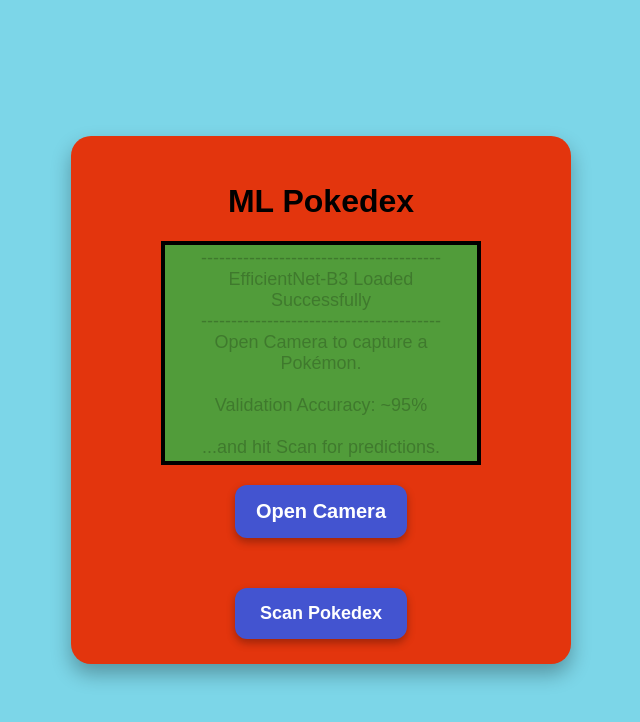
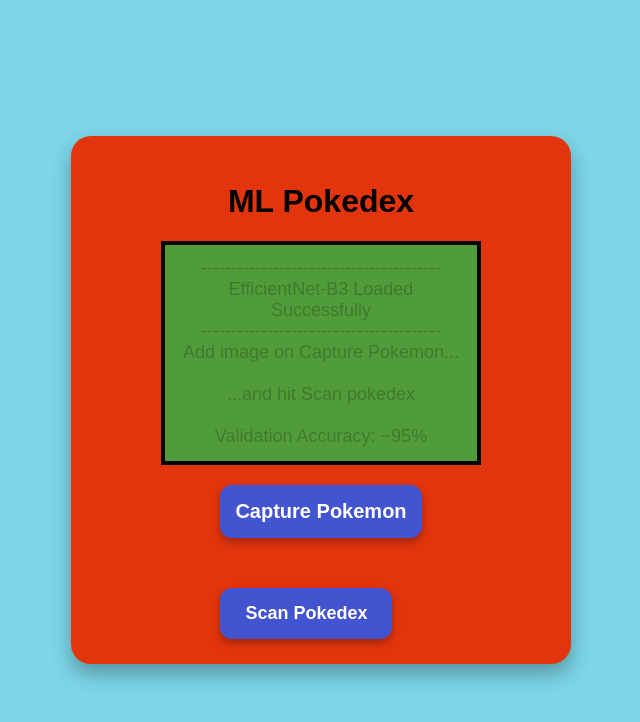
Before and after one commit to TornadoPants11/MLpokedex, a Flask app: page / in a window 1280 px wide. Shown: the top 722 px of the page, without its empty margins (319-959 px from the left). Run offline with Flask 3, Linux system fonts and the light colour scheme.

Commit message:
V1 final touches

```diff
--- a/templates/index.html
+++ b/templates/index.html
@@ -41,15 +41,15 @@
 
             <br>
 
-            Open Camera to capture a Pokémon.
+            Add image on Capture Pokemon...
+
+            <br><br>
+
+            ...and hit Scan pokedex
 
             <br><br>
 
             Validation Accuracy: ~95%
-
-            <br><br>
-
-            ...and hit Scan for predictions.
 
         </div>
 
@@ -64,7 +64,7 @@
             for="image-upload"
             class="custom-upload">
 
-            Open Camera
+            Capture Pokemon
 
         </label>
 
```
